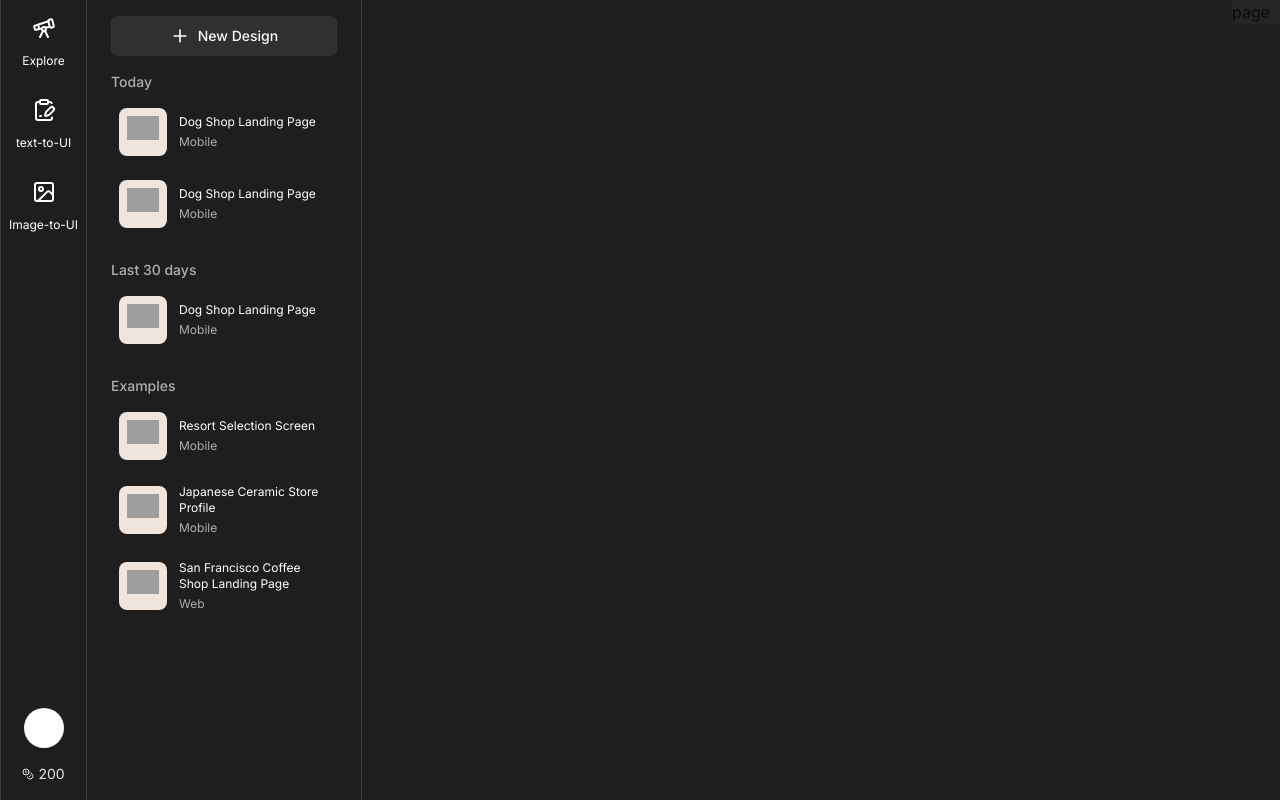
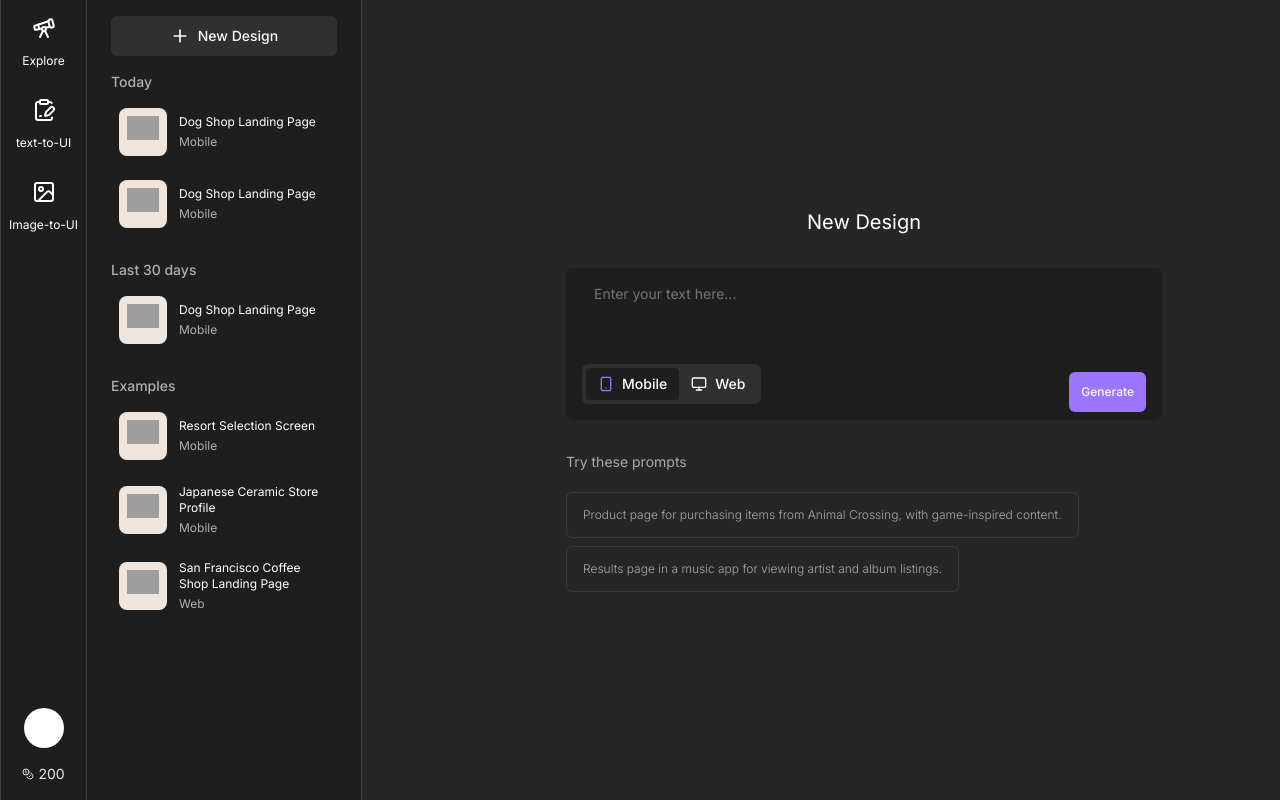
Before and after one commit to adarsh-technocrat/Craft-AI, a Next.js app: page /create in a window 1280 px wide. Built offline with nearby package versions, Linux system fonts and the light colour scheme; grey boxes are pictures that could not be loaded.

Commit message:
chore: added minor changes

```diff
--- /dev/null
+++ b/app/(main)/create/_component/initial-conversion.tsx
@@ -0,0 +1,85 @@
+"use client";
+
+import { Button } from "@/components/ui/button";
+import { Card } from "@/components/ui/card";
+import { Tabs, TabsList, TabsTrigger } from "@/components/ui/tabs";
+import { Textarea } from "@/components/ui/textarea";
+import { Monitor, Smartphone } from "lucide-react";
+import React, { useState } from "react";
+
+const prompts: Record<string, string[]> = {
+  mobile: [
+    "Product page for purchasing items from Animal Crossing, with game-inspired content.",
+    "Results page in a music app for viewing artist and album listings.",
+  ],
+  web: [
+    "A user interface that allows restaurants to edit the content of menu items appearing on their website for ordering.",
+    "A leaderboard page for the best football teams for the Superbowl 2022.",
+  ],
+};
+
+function InitialConversation() {
+  const [viewMode, setViewMode] = useState<string>("mobile");
+
+  return (
+    <div className="max-w-[640px] w-full flex flex-col items-center justify-center gap-8 rounded-xl pr-11">
+      <h4 className="text-xl text-white">New Design</h4>
+      <Card className="w-full bg-[#1e1e1e] px-4 border-none">
+        <Textarea
+          className="outline-none text-white py-4 max-h-[192px] bg-transparent border-none resize-none"
+          placeholder="Enter your text here..."
+        ></Textarea>
+
+        <div className="flex flex-row justify-between items-center mt-4">
+          <Tabs
+            defaultValue="mobile"
+            onValueChange={(value) => setViewMode(value)}
+            className="w-full"
+          >
+            <TabsList className="bg-[#303030] mb-4">
+              <TabsTrigger
+                value="mobile"
+                className="flex flex-row gap-2 data-[state=active]:bg-[#1e1e1e]"
+              >
+                <Smartphone
+                  size={16}
+                  color={viewMode === "mobile" ? "#9c75ff" : "#ffffff"}
+                />
+                Mobile
+              </TabsTrigger>
+              <TabsTrigger
+                value="web"
+                className="flex flex-row gap-2 data-[state=active]:bg-[#1e1e1e]"
+              >
+                <Monitor
+                  size={16}
+                  color={viewMode === "web" ? "#9c75ff" : "#ffffff"}
+                />
+                Web
+              </TabsTrigger>
+            </TabsList>
+          </Tabs>
+          <Button className="bg-[#9c75ff] hover:bg-[#9c75ff] text-[12px] py-0 px-3">
+            Generate
+          </Button>
+        </div>
+      </Card>
+      <div className="flex flex-col justify-start items-start gap-5 w-full">
+        <span className="text-sm text-[#aaaaaa]">Try these prompts</span>
+        <div className="flex flex-col gap-2 justify-start items-start">
+          {prompts[viewMode].map((prompt, index) => (
+            <Button
+              key={index}
+              variant="outline"
+              className="max-w-[568px] text-wrap text-[#aaaaaa] hover:text-[#aaaaaa] font-light text-xs text-start py-[22px] bg-[#262626] border-[#aaaaaa] hover:bg-[#1e1e1e] border-opacity-15"
+            >
+              {prompt}
+            </Button>
+          ))}
+        </div>
+      </div>
+    </div>
+  );
+}
+
+export default InitialConversation;
--- a/app/(main)/create/page.tsx
+++ b/app/(main)/create/page.tsx
@@ -1,7 +1,12 @@
 import React from "react";
+import InitialConversation from "./_component/initial-conversion";
 
 function page() {
-  return <div className="bg-[#262626] w-full ml-[calc(100%+2rem)]">page</div>;
+  return (
+    <div className="bg-[#262626] ml-[246px] w-full h-screen flex flex-col justify-center items-center">
+      <InitialConversation />
+    </div>
+  );
 }
 
 export default page;
--- a/app/(main)/explore/page.tsx
+++ b/app/(main)/explore/page.tsx
@@ -1,21 +1,13 @@
 import ExploreSearchHeader from "@/components/explore-search-header";
 import FeatureDesignCard from "@/components/feature-design-card";
-import { Avatar } from "@/components/ui/avatar";
 import { Button } from "@/components/ui/button";
-import {
-  Card,
-  CardContent,
-  CardDescription,
-  CardFooter,
-} from "@/components/ui/card";
 import { Input } from "@/components/ui/input";
 import { Tabs, TabsContent, TabsList, TabsTrigger } from "@/components/ui/tabs";
-import Image from "next/image";
 import React from "react";
 
 function ExplorePage() {
   return (
-    <div className="text-[#fafafa]">
+    <div className="text-[#fafafa] px-[140px]">
       <div className="w-full py-[22px] flex flex-col gap-11 items-center">
         <ExploreSearchHeader />
         <div className="bg-[#262626] placeholder:text-[#262626] w-[520px] max-w-full flex flex-row rounded-lg border p-2 border-[#404040]">
@@ -36,7 +28,7 @@ function ExplorePage() {
             <TabsTrigger value="mobile">Mobile</TabsTrigger>
             <TabsTrigger value="web">Web</TabsTrigger>
           </TabsList>
-          <TabsContent value="fetured" className="columns-4 gap-4">
+          <TabsContent value="fetured" className="flex flex-row gap-11">
             <FeatureDesignCard
               author={{ authorName: "Adarsh Kumar Singh" }}
               description="Website for an online shop selling camping goods: Design a
--- a/app/(main)/layout.tsx
+++ b/app/(main)/layout.tsx
@@ -19,9 +19,9 @@ export default function MainLayout({
   return (
     <html lang="en">
       <body>
-        <div className="grid h-screen w-full pl-[56px]">
+        <div className="grid h-screen w-full">
           <>
-            <aside className="inset-y fixed  left-0 z-20 flex h-full flex-col border-x border-[#404040] px-2 py-2 gap-4 ">
+            <aside className=" bg-[#1e1e1e] inset-y fixed  left-0 z-20 flex h-full flex-col border-x border-[#404040] px-2 py-2 gap-4 ">
               <NavButton Icon={Telescope} link="/explore" title="Explore" />
               <NavButton
                 Icon={ClipboardPenLine}
@@ -40,7 +40,7 @@ export default function MainLayout({
               </nav>
             </aside>
             {pathName === "/create" && <CreateSideNavbar />}
-            {/* {pathName === "/image-to-ui" && <ImageToUISideNavbar />} */}
+            {pathName === "/image-to-ui" && <ImageToUISideNavbar />}
           </>
 
           <div className="flex flex-col">
@@ -60,7 +60,7 @@ export default function MainLayout({
                 </Button>
               </header>
             )}
-            <main className="overflow-auto px-[80px] md:grid-cols-2 lg:grid-cols-3">
+            <main className="overflow-hidden md:grid-cols-2 lg:grid-cols-3">
               {children}
             </main>
           </div>
--- a/components/create-side-side-navbar.tsx
+++ b/components/create-side-side-navbar.tsx
@@ -5,7 +5,7 @@ import ListTileView from "./list-title-view";
 
 function CreateSideNavbar() {
   return (
-    <aside className="inset-y fixed left-[86px]  z-20 flex h-full flex-col ite border-x border-[#404040] px-6 py-4 gap-4 ">
+    <aside className="inset-y bg-[#1e1e1e] fixed left-[86px]  z-20 flex h-full flex-col ite border-x border-[#404040] px-6 py-4 gap-4 ">
       <Button className="flex flex-row justify-center items-center gap-2 bg-[#303030]">
         <Plus size={20} />
         New Design
--- a/components/ui/textarea.tsx
+++ b/components/ui/textarea.tsx
@@ -1,6 +1,6 @@
-import * as React from "react"
+import * as React from "react";
 
-import { cn } from "@/lib/utils"
+import { cn } from "@/lib/utils";
 
 export interface TextareaProps
   extends React.TextareaHTMLAttributes<HTMLTextAreaElement> {}
@@ -10,15 +10,15 @@ const Textarea = React.forwardRef<HTMLTextAreaElement, TextareaProps>(
     return (
       <textarea
         className={cn(
-          "flex min-h-[80px] w-full rounded-md border border-input bg-background px-3 py-2 text-sm ring-offset-background placeholder:text-muted-foreground focus-visible:outline-none focus-visible:ring-2 focus-visible:ring-ring focus-visible:ring-offset-2 disabled:cursor-not-allowed disabled:opacity-50",
+          "flex min-h-[80px] w-full rounded-md border border-input bg-background px-3 py-2 text-sm ring-offset-background placeholder:text-muted-foreground disabled:cursor-not-allowed disabled:opacity-50",
           className
         )}
         ref={ref}
         {...props}
       />
-    )
+    );
   }
-)
-Textarea.displayName = "Textarea"
+);
+Textarea.displayName = "Textarea";
 
-export { Textarea }
+export { Textarea };
```
